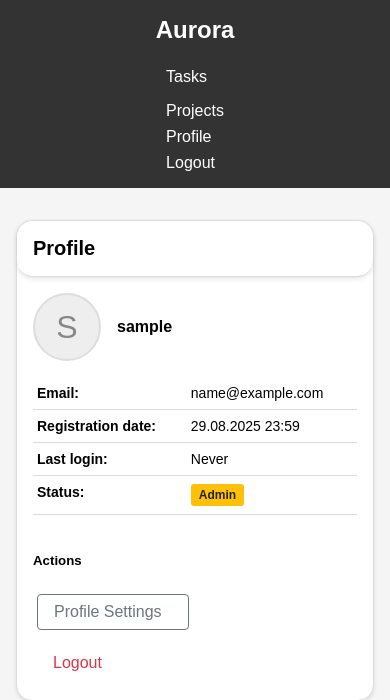
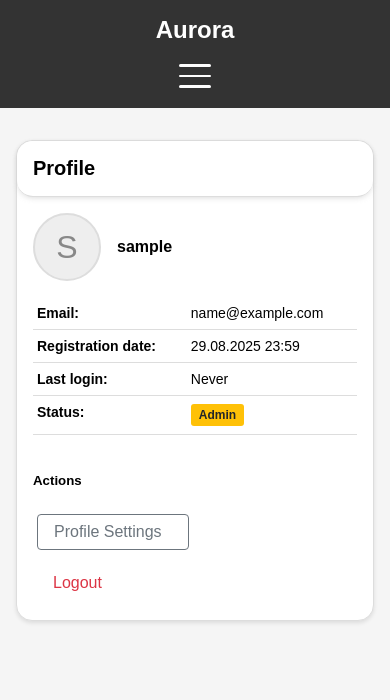
Before and after one commit to DubroffSky/aurora, a Django app: page / in a window 390 px wide. Shown: the top 700 px of the page. Run offline with Django 5.2, Linux system fonts and the light colour scheme; the visitor is signed in with stand-in values (Sample User, id 1).

Commit message:
moobile navbar, step1

```diff
--- a/aurora/aurora_store/templates/aurora_store/base.html
+++ b/aurora/aurora_store/templates/aurora_store/base.html
@@ -361,6 +361,24 @@
             color: #6c757d;
         }
 
+        .burger {
+            display: none;
+            flex-direction: column;
+            justify-content: center;
+            align-items: center;
+            width: 32px;
+            height: 32px;
+            cursor: pointer;
+        }
+        .burger span {
+            height: 4px;
+            width: 100%;
+            background: #fff;
+            margin: 4px 0;
+            border-radius: 2px;
+            transition: 0.3s;
+        }
+
         @media screen and (max-width: 768px) {
             .col-md-4, .col-md-6, .col-md-8, .col-md-12 {
                 flex: 0 0 100%;
@@ -380,7 +398,7 @@
                 margin-left: 0;
             }
 
-            /* Скрыть project, assigned to и deadline в списке задач на мобильных */
+
             .tasks-list-hide-mobile {
                 display: none !important;
             }
@@ -399,14 +417,35 @@
             .table td {
                 padding: 0.5rem 0.25rem;
             }
+
+            .burger {
+                display: flex;
+                flex-direction: column;
+                justify-content: center;
+                align-items: center;
+            }
+            .navbar-nav {
+                display: none;
+            }
+            .navbar-nav.active {
+                display: flex;
+            }
         }
+
+
     </style>
 </head>
 <body>
+
     <nav class="navbar">
         <div class="navbar-container">
             <a class="navbar-brand" href="{% url 'aurora_store:home' %}">Aurora</a>
-            <ul class="navbar-nav">
+            <div class="burger" id="burger-menu">
+                <span></span>
+                <span></span>
+                <span></span>
+            </div>
+            <ul class="navbar-nav" id="navbarNav">
                 {% if user.is_authenticated %}
                     <li class="nav-item">
 
@@ -452,4 +491,12 @@
         {% endblock %}
     </div>
 </body>
+<script>
+    const burger = document.getElementById('burger-menu');
+    const nav = document.getElementById('navbarNav');
+    burger.addEventListener('click', function() {
+        nav.classList.toggle('active');
+    });
+</script>
+</body>
 </html>
```
